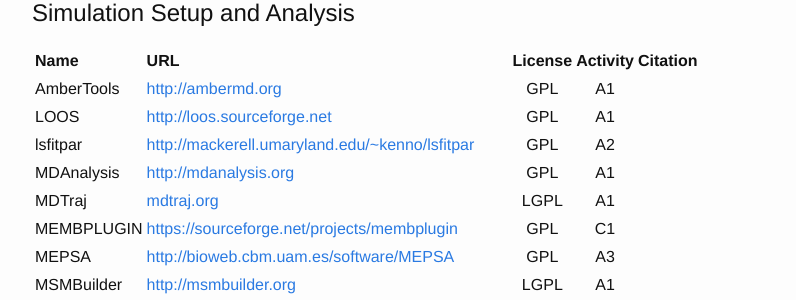
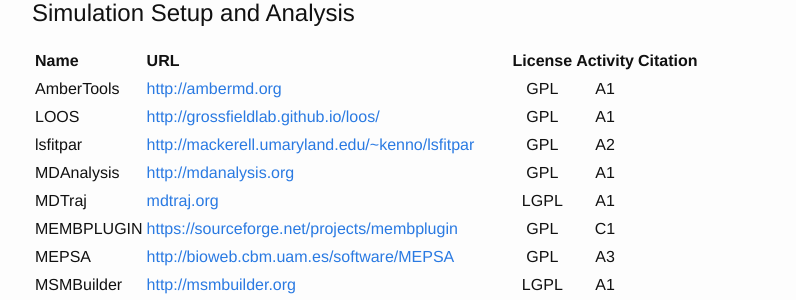
Before and after one commit to OpenSourceMolecularModeling/OpenSourceMolecularModeling.github.io, a Jekyll site: the page built from index.md, in a window 1280 px wide and 900 px high, scrolled down 17864 px. Shown: the part 152-452 px from the top of the window, without its empty margins (238-1034 px from the left). Built offline with Jekyll 4.4.1, drawn with Linux system fonts in a browser that asks for light colours; part of the change alters nothing that is shown.

Commit message:
update LOOS url

```diff
--- a/index.md
+++ b/index.md
@@ -653,7 +653,7 @@ Simulation Setup and Analysis
 | Name       | URL                                               |  License | Activity | Citation |
 |:-----------|:--------------------------------------------------|:--------:|:--------:|:--------:|
 | AmberTools | <http://ambermd.org>                              |    GPL   |    A1    |          |
-| LOOS       | <http://loos.sourceforge.net>                     |    GPL   |    A1    |          |
+| LOOS       | <http://grossfieldlab.github.io/loos/>            |    GPL   |    A1    |          |
 | lsfitpar   | <http://mackerell.umaryland.edu/~kenno/lsfitpar>  |    GPL   |    A2    |          |
 | MDAnalysis | <http://mdanalysis.org>                           |    GPL   |    A1    |          |
 | MDTraj     | [mdtraj.org](mdtraj.org)                          |   LGPL   |    A1    |          |
```
